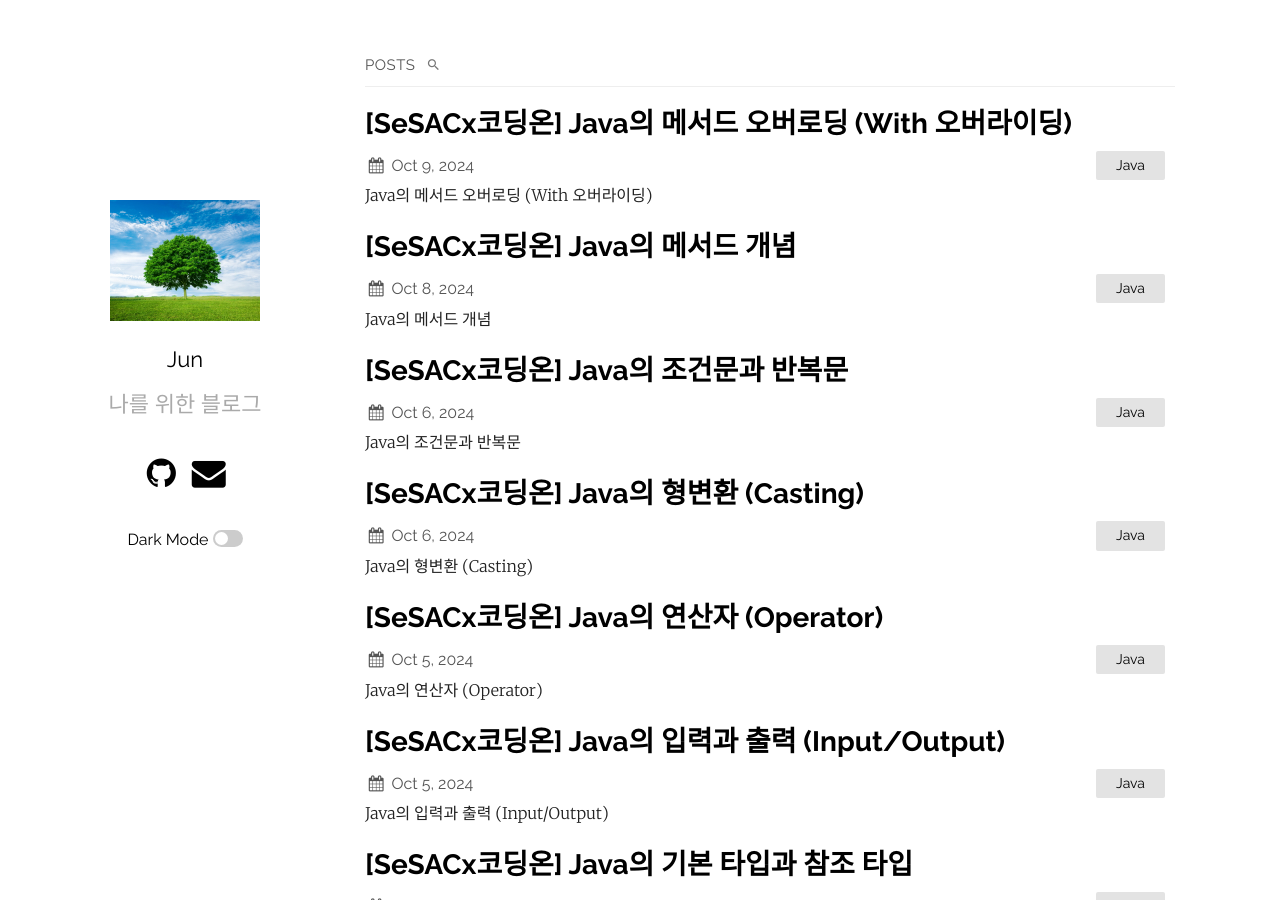
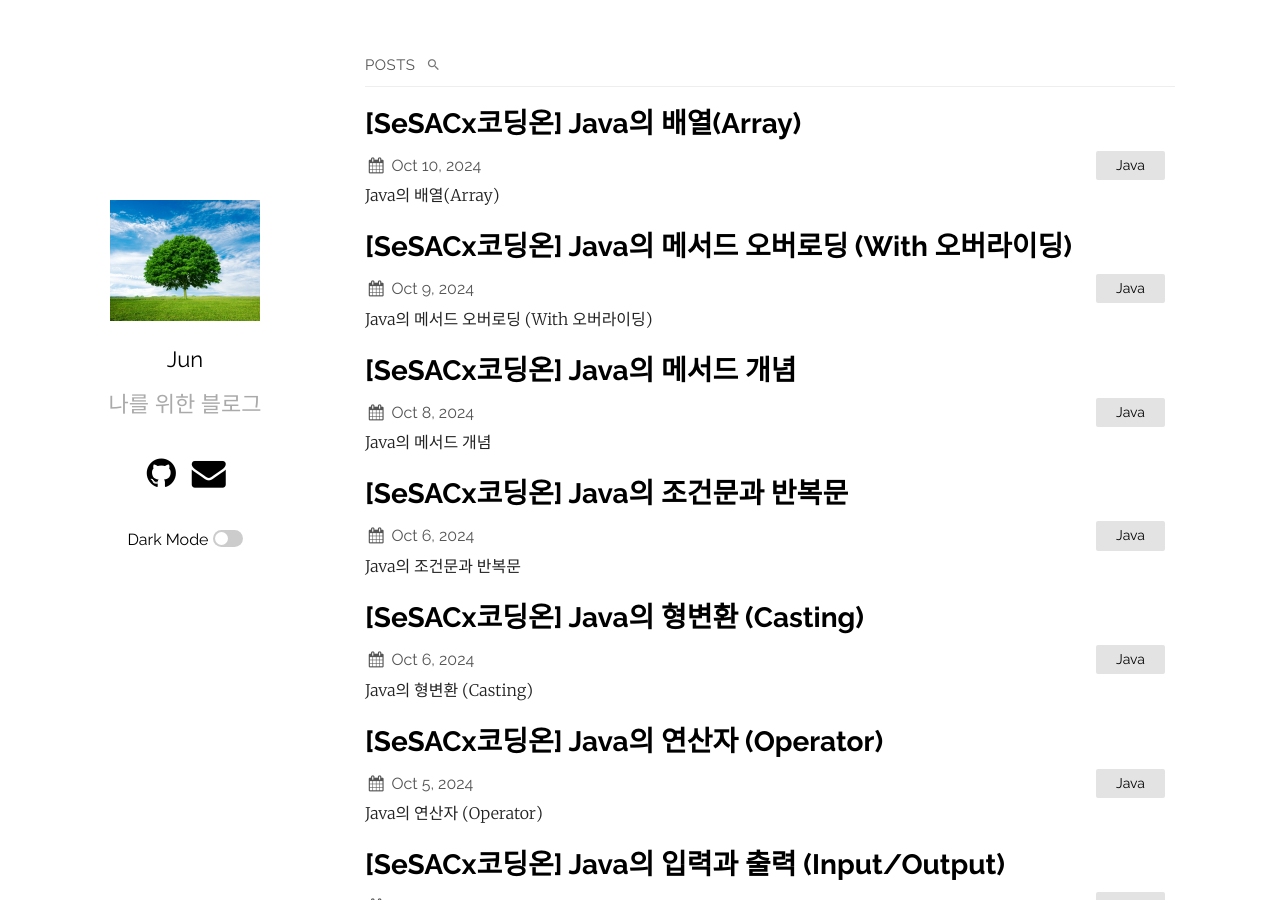
Before and after one commit to ymind14563/ymind14563.github.io, a Jekyll site: the page built from index.markdown, in a window 1280 px wide and 900 px high. Built offline with Jekyll 4.4.1, drawn with Linux system fonts in a browser that asks for light colours; part of the change alters nothing that is shown.

Commit message:
post blog

````diff
--- a/_config.yml
+++ b/_config.yml
@@ -58,3 +58,8 @@ plugins:
 #  - jekyll-feed
 
 future: true
+
+
+kramdown:
+  syntax_highlighter_opts:
+    guess_lang: false
--- /dev/null
+++ b/_posts/2024-10-10-blog(1).markdown
@@ -0,0 +1,201 @@
+---
+layout: post
+title: "[SeSACx코딩온] Java의 배열(Array)"
+date: 2024-10-10
+categories: Java
+---
+
+# Java의 배열(Array)
+
+<hr>
+<br>
+
+- **배열(Array)**은 **같은 데이터 타입**의 여러 값을 저장할 수 있는 **고정 크기**의 자료 구조입니다.
+- 배열의 크기는 선언 시 정해지며, 한 번 선언한 크기는 **변경할 수 없습니다**.
+- 배열의 **인덱스**를 통해 각 원소에 접근합니다.
+
+<br>
+
+## 1. 배열 선언 및 생성
+
+배열 선언에는 두 가지 방법이 있습니다. 일반적으로 첫 번째 방법이 사용됩니다.
+
+```java
+// 배열 선언하는 방법
+int[] arr1;   // 추천하는 방식
+int arr2[];   // 가능하지만 덜 사용되는 방식
+```
+
+배열을 선언하면 메모리 공간에 **참조값**이 할당됩니다. 배열에 값을 저장하면서 초기화할 수도 있습니다.
+
+```java
+// 배열 선언과 초기화
+int[] intArray = {16, 22, 34, 41, 59};  // 값 목록을 사용해 배열을 선언과 동시에 초기화
+System.out.println(intArray[0]);        // 출력: 16
+System.out.println(intArray);           // 참조값 출력: [I@15db9742
+```
+
+배열을 직접 출력하면 **참조값(메모리 주소)**이 출력됩니다. 배열의 각 인덱스는 실제 값을 가리킵니다.
+
+<br>
+
+## 2. 배열 초기화 및 값 변경
+
+배열은 선언 시 **크기를 고정**해야 하며, 값이 없을 때는 해당 자료형의 **기본값**으로 초기화됩니다. 배열의 원소를 변경할 수도 있습니다.
+
+```java
+// 배열 선언 후 값 저장
+double[] doubleArray = new double[3];
+System.out.println(doubleArray[0]);  // 0.0 출력 (double의 기본값)
+
+// 값 저장 및 변경
+doubleArray[0] = 0.2;
+doubleArray[1] = 2.4;
+doubleArray[2] = 1.8;
+System.out.println(doubleArray[0]);  // 출력: 0.2
+```
+
+<br>
+
+## 3. 배열의 길이와 반복문 활용
+
+배열의 길이는 **`.length` 필드**를 통해 확인할 수 있으며, 이는 반복문에서 자주 사용됩니다.
+
+```java
+int sum = 0;
+for (int i = 0; i < intArray.length; i++) {
+    sum += intArray[i];
+}
+System.out.println("배열의 합: " + sum);  // 배열의 합 계산
+```
+
+배열의 길이는 **읽기 전용**이므로 직접 변경할 수 없습니다.
+
+```java
+System.out.println("배열의 길이: " + doubleArray.length);  // 출력: 3
+// doubleArray.length = 5;  // 컴파일 에러 발생
+```
+
+<br>
+
+## 4. 배열의 참조값과 배열 인덱스
+
+배열은 **힙 메모리**에 저장되며, 배열 변수는 그 배열의 **참조값(메모리 주소)**을 가집니다. 배열의 각 인덱스는 배열 내의 **실제 값**을 가리킵니다.
+
+```java
+int[] intArray = {16, 22, 34, 41, 59};
+System.out.println(intArray);    // 참조값 출력
+System.out.println(intArray[0]); // 첫 번째 값인 16 출력
+```
+
+배열 변수를 출력하면 메모리 참조 값이 출력되며, 배열의 **실제 값**은 **인덱스를 사용**해 접근할 수 있습니다.
+
+<br>
+
+## 5. 다차원 배열
+
+**다차원 배열**은 배열 안에 또 다른 배열이 있는 구조로, 2차원, 3차원 배열을 생성할 수 있습니다.
+
+```java
+// 2차원 배열 선언 및 초기화
+int[][] matrix = { {1, 2, 3}, {4, 5, 6} };
+for (int i = 0; i < matrix.length; i++) {
+    for (int j = 0; j < matrix[i].length; j++) {
+        System.out.print(matrix[i][j] + " ");
+    }
+    System.out.println();
+}
+```
+
+<br>
+
+## 6. 배열 복사
+
+배열은 **크기가 고정**되어 있으므로, 더 많은 공간이 필요할 때는 새로운 배열을 생성한 후 기존 배열을 복사해야 합니다. **배열 복사**에는 두 가지 방법이 있습니다.
+
+### 1) 반복문을 이용한 배열 복사
+
+```java
+int[] originalArray = {1, 2, 3};
+int[] newArray = new int[5];
+
+for (int i = 0; i < originalArray.length; i++) {
+    newArray[i] = originalArray[i];
+}
+System.out.println(Arrays.toString(newArray));  // 복사된 배열 출력: [1, 2, 3, 0, 0]
+```
+
+### 2) `System.arraycopy()`를 이용한 배열 복사
+
+`System.arraycopy()` 메서드를 이용해 배열을 복사할 수 있습니다.
+
+```java
+System.arraycopy(originalArray, 0, newArray, 0, originalArray.length);
+System.out.println(Arrays.toString(newArray));  // 복사된 배열 출력: [1, 2, 3, 0, 0]
+```
+
+<br>
+
+## 7. Arrays 클래스 메서드
+
+Java의 **Arrays 클래스**는 배열을 다루기 위한 다양한 유틸리티 메서드를 제공합니다.
+
+### 1) 배열 복사 메서드
+
+#### `Arrays.copyOf()`
+```java
+int[] intArray = { 16, 22, 34, 41, 59 };
+int[] copiedArray = Arrays.copyOf(intArray, 3);
+System.out.println(Arrays.toString(copiedArray));  // 출력: [16, 22, 34]
+```
+
+#### `Arrays.copyOfRange()`
+```java
+int[] intArray = { 16, 22, 34, 41, 59 };
+int[] rangeArray = Arrays.copyOfRange(intArray, 1, 4);
+System.out.println(Arrays.toString(rangeArray));  // 출력: [22, 34, 41]
+```
+
+### 2) 배열 정렬 메서드
+
+```java
+int[] unsortedArray = {5, 8, 3, 1, 6};
+Arrays.sort(unsortedArray);
+System.out.println(Arrays.toString(unsortedArray));  // 출력: [1, 3, 5, 6, 8]
+```
+
+### 3) 배열 값 비교 메서드
+
+```java
+int[] array1 = {1, 2, 3};
+int[] array2 = {1, 2, 3};
+int[] array3 = {4, 5, 6};
+
+System.out.println(Arrays.equals(array1, array2));  // 출력: true
+System.out.println(Arrays.equals(array1, array3));  // 출력: false
+```
+
+### 4) 다차원 배열 비교 (`Arrays.deepEquals()`)
+
+**다차원 배열**의 값이 동일한지 확인할 때 `Arrays.deepEquals()`를 사용합니다.
+
+```java
+int[][] deepArray1 = { {1, 2}, {3, 4} };
+int[][] deepArray2 = { {1, 2}, {3, 4} };
+int[][] deepArray3 = { {1, 2}, {3, 5} };
+
+System.out.println(Arrays.deepEquals(deepArray1, deepArray2));  // 출력: true
+System.out.println(Arrays.deepEquals(deepArray1, deepArray3));  // 출력: false
+```
+
+### 5) 이진 탐색 (`Arrays.binarySearch()`)
+
+- 배열에서 특정 값을 **이진 검색**을 통해 찾습니다.
+- 배열에서의 **인덱스 값** 을 반환합니다.
+- **배열은 정렬된 상태여야 합니다**.
+
+```java
+int[] sortedArray = {10, 20, 30, 40, 50};
+int idx = Arrays.binarySearch(sortedArray, 30);
+System.out.println("Index of 30: " + idx);  // 출력: Index of 30: 2
+```
````
